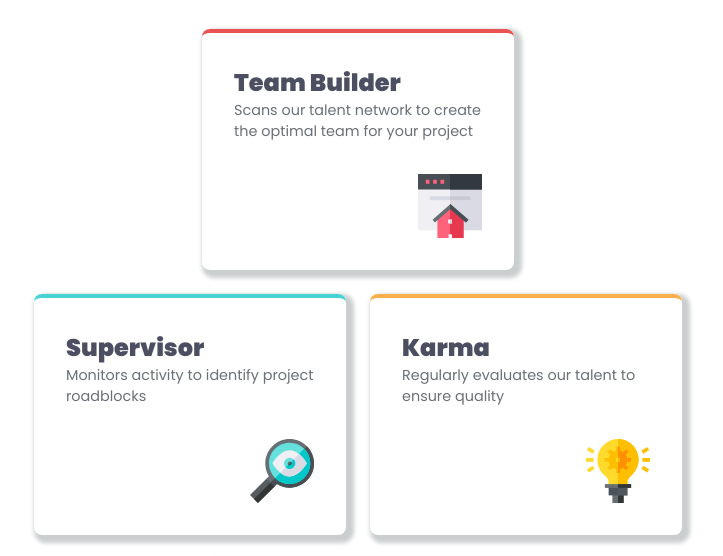
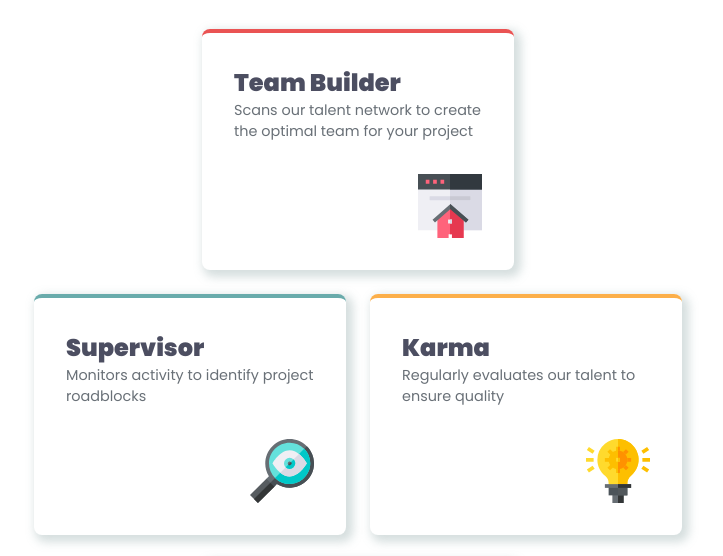
Before and after one commit to bsupinski/four-card-feature-section-master, a plain HTML site: page index.html in a window 1280 px wide. Shown: the part 203-759 px from the top of the page, without its empty margins (282-1005 px from the left). Drawn offline with Linux system fonts and the light colour scheme.

Commit message:
updated box shadow

```diff
--- a/style.css
+++ b/style.css
@@ -73,11 +73,11 @@
   width: 312px;
   padding: 2rem;
   border-radius: 0.5rem;
-  box-shadow: 4px 4px 4px 4px hsl(180, 4%, 80%);
+  box-shadow: 4px 4px 10px 3px hsla(180, 12%, 60%, 0.363);
 }
 
 .supervisor--card {
-  border-top: 0.3rem solid hsl(180, 62%, 55%);
+  border-top: 0.3rem solid hsl(180, 28%, 54%);
 
   @media (width > 768px) {
     grid-column: 1/2;
```
